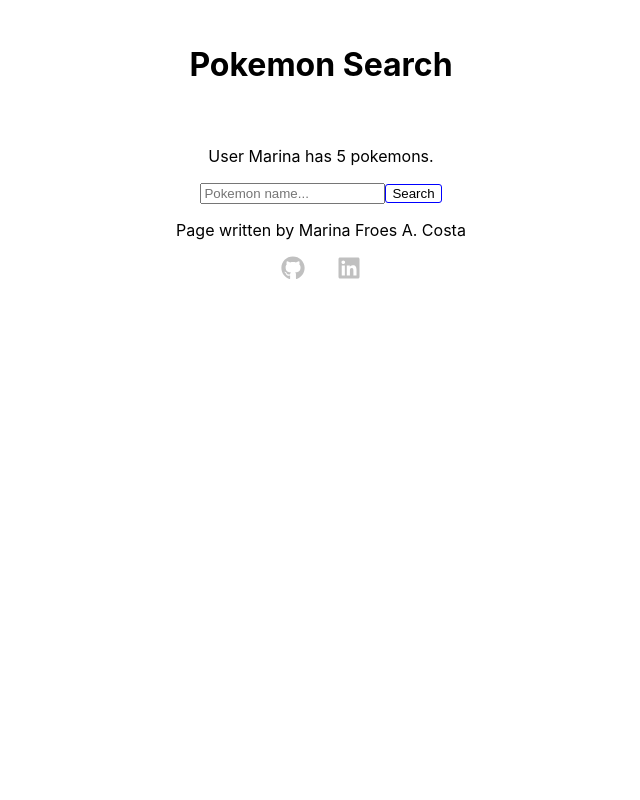
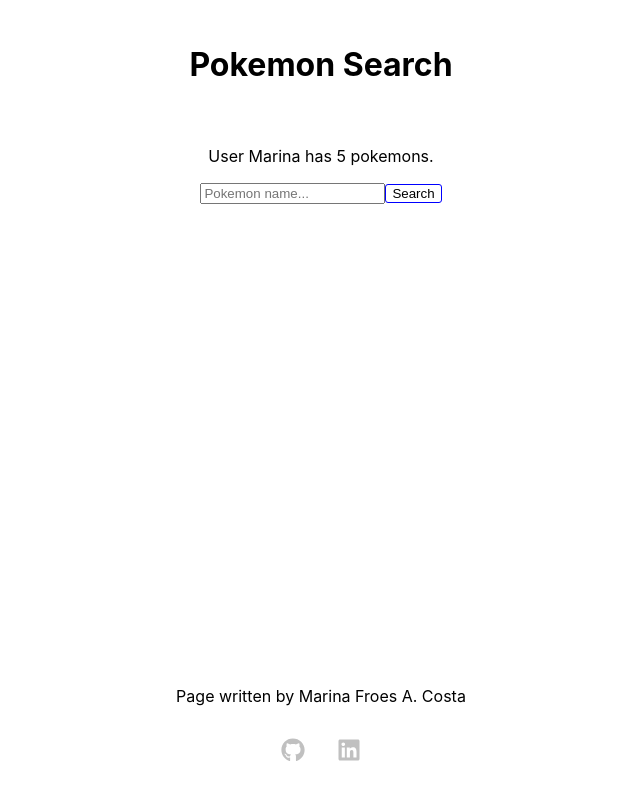
Before and after one commit to MarinaFroes/pokemon-search, a React (Create React App) app: page / in a window 1280 px wide. Shown: the whole page, without its empty margins (319-959 px from the left). Built offline with nearby package versions, Linux system fonts and the light colour scheme.

Commit message:
style: Fix footer to bottom and add margin to icons

```diff
--- a/src/Components/Footer.tsx
+++ b/src/Components/Footer.tsx
@@ -10,12 +10,15 @@
   width: 100%;
   color: #000;
   padding-bottom: 2rem;
+  position: fixed;
+  bottom: 0;
 `;
 
 const IconContainer = styled.div`
   display: flex;
   justify-content: center;
   align-items: center;
+  margin-top: 1rem;
 `;
 
 const Icon = styled.a`
```
